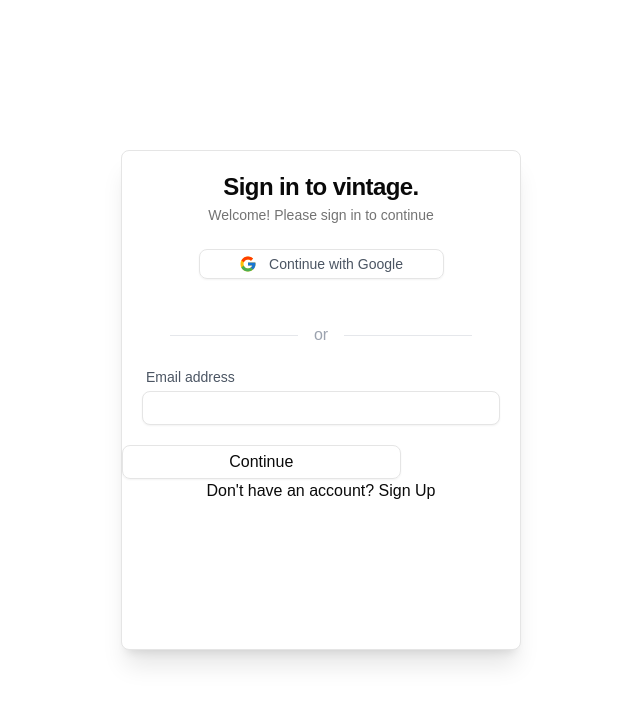
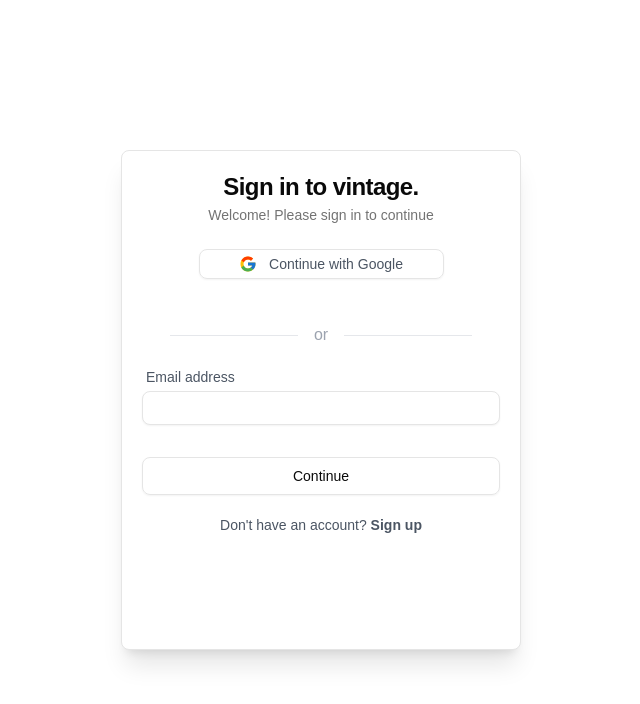
Before and after one commit to leulmes/e-commerce, a Next.js app: page /sign-in in a window 1280 px wide. Shown: the top 704 px of the page, without its empty margins (319-959 px from the left). Built offline with nearby package versions, Linux system fonts and the light colour scheme.

Commit message:
sign in ui done

```diff
--- a/src/app/sign-in/page.tsx
+++ b/src/app/sign-in/page.tsx
@@ -39,11 +39,15 @@
 				<div className="flex flex-col pl-5 pr-5 pb-5">
 					<label className="text-sm text-gray-600 pb-1 pl-1">Email address</label>
 					<input className="border rounded-lg py-1 px-4 shadow-sm"></input>
+					<button className="border rounded-lg py-2 px-4  shadow-sm hover:bg-gray-100 mt-8 text-sm">Continue</button>
 				</div>
 
-				<button className="border rounded-lg py-1 px-4 w-[70%] shadow-sm hover:bg-gray-100">Continue</button>
-				<CardFooter className="flex items-center justify-center">
-					<p>Don't have an account? Sign Up</p>
+
+				<CardFooter className="flex flex-col items-center justify-center">
+					<label className="text-sm text-gray-600 ">
+						Don't have an account?
+						<label className="font-bold cursor-pointer"> Sign up</label>
+					</label>
 				</CardFooter>
 			</Card>
 		</div>
```
